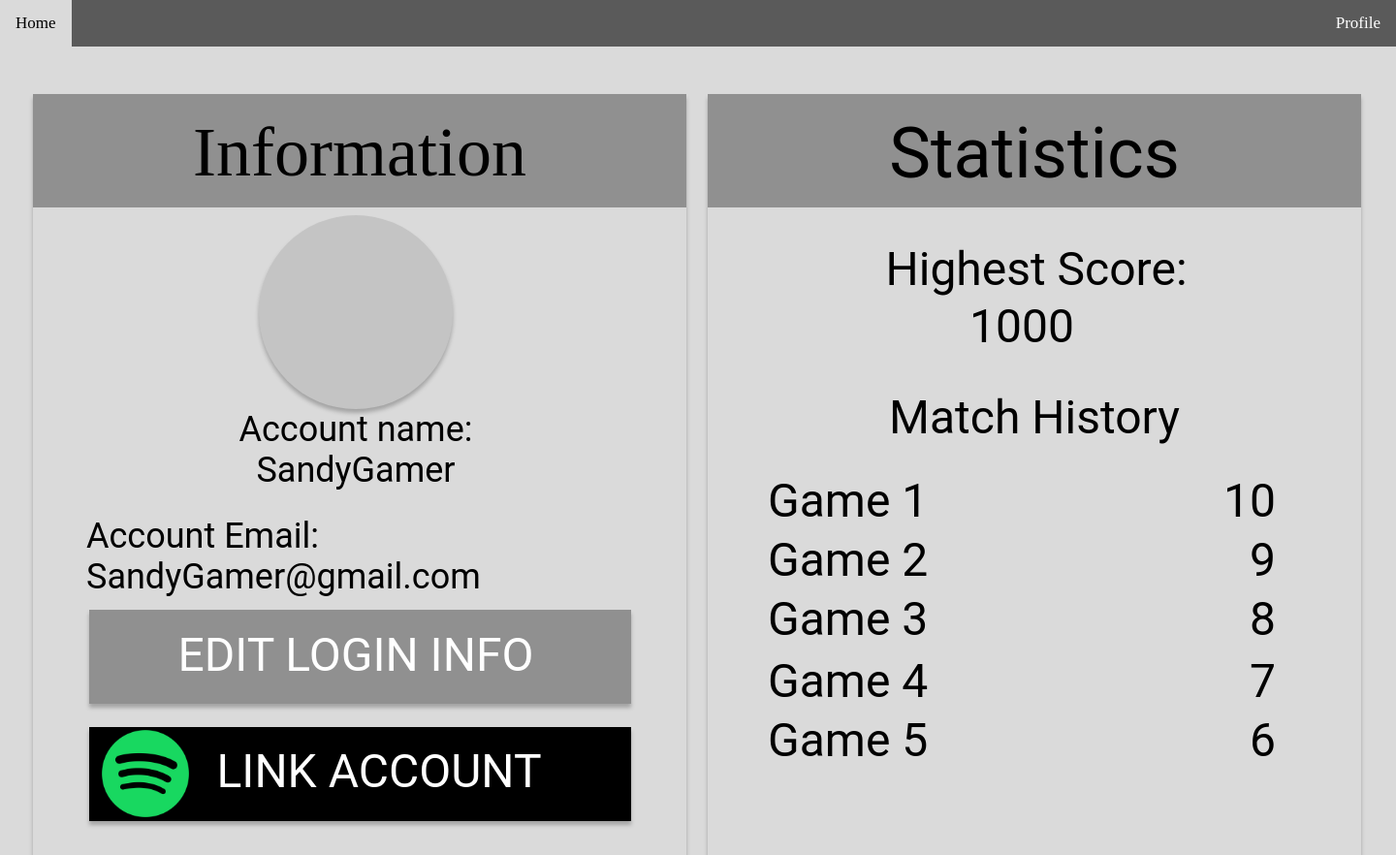
After one commit to gytanzo/MusicalChairs, a Flask app: template templates/profile.html in a window 1440 px wide. The commit adds this page. Shown: the whole page at 97% size. Run offline with Flask 2, Linux system fonts and the light colour scheme; the template is opened without the code that fills it, so the values that code supplies are empty.

Commit message:
#28: Created and imported basic profile from Figma

```diff
--- a/static/styles.css
+++ b/static/styles.css
@@ -172,3 +172,337 @@
 	font-size:40px;
 	letter-spacing:0;
 }
+.account_box {
+	box-shadow:0px 4px 4px rgba(0, 0, 0, 0.25);
+	width:674px;
+	height:785px;
+	position:absolute;
+	left:34px;
+	top:97px;
+}
+.account_information_box {
+	background-color:rgba(144.00000661611557, 144.00000661611557, 144.00000661611557, 1);
+	width:674px;
+	height:117px;
+	position:absolute;
+	left:34px;
+	top:97px;
+}
+.account_info_text {
+	color:rgba(0, 0, 0, 1);
+	width:498px;
+	height:57px;
+	position:absolute;
+	left:122px;
+	top:116px;
+	font-family:Quattrocento Sans;
+	text-align:center;
+	font-size:72px;
+	letter-spacing:0;
+}
+.account_info_name {
+	color:rgba(0, 0, 0, 1);
+	width:630px;
+	height:107px;
+	position:absolute;
+	left:52px;
+	top:422px;
+	font-family:Roboto;
+	text-align:center;
+	font-size:36px;
+	letter-spacing:0;
+}
+.account_info_email {
+	color:rgba(0, 0, 0, 1);
+	width:631px;
+	height:108px;
+	position:absolute;
+	left:89px;
+	top:532px;
+	font-family:Roboto;
+	text-align:left;
+	font-size:36px;
+	letter-spacing:0;
+}
+.linkbox {
+	box-shadow:0px 4px 4px rgba(0, 0, 0, 0.25);
+	background-color:rgba(0, 0, 0, 1);
+	width:559px;
+	height:97px;
+	position:absolute;
+	left:92px;
+	top:750px;
+}
+.link_text {
+	color:rgba(255, 255, 255, 1);
+	width:358px;
+	height:62px;
+	position:absolute;
+	left:212px;
+	top:767px;
+	font-family:Roboto;
+	text-align:center;
+	font-size:48px;
+	letter-spacing:0;
+}
+.spotlogo {
+	width:90px;
+	height:90px;
+	position:absolute;
+	left:105px;
+	top:753px;
+	background-image:url(../images/Spotify_logo_without_text.svg.png);
+	background-repeat:no-repeat;
+	background-size:cover;
+}
+.stats_box {
+	box-shadow:0px 4px 4px rgba(0, 0, 0, 0.25);
+	width:674px;
+	height:785px;
+	position:absolute;
+	left:730px;
+	top:97px;
+}
+.statistics {
+	background-color:rgba(144.00000661611557, 144.00000661611557, 144.00000661611557, 1);
+	width:674px;
+	height:117px;
+	position:absolute;
+	left:730px;
+	top:97px;
+}
+.statstext {
+	color:rgba(0, 0, 0, 1);
+	width:498px;
+	height:57px;
+	position:absolute;
+	left:818px;
+	top:116px;
+	font-family:Roboto;
+	text-align:center;
+	font-size:72px;
+	letter-spacing:0;
+}
+.scorebox {
+	box-shadow:0px 4px 4px rgba(0, 0, 0, 0.25);
+	border-radius:500px;
+	background-color:rgba(196.00000351667404, 196.00000351667404, 196.00000351667404, 1);
+	width:200px;
+	height:200px;
+	position:absolute;
+	left:267px;
+	top:222px;
+}
+.logbox {
+	box-shadow:0px 4px 4px rgba(0, 0, 0, 0.25);
+	background-color:rgba(144.00000661611557, 144.00000661611557, 144.00000661611557, 1);
+	width:559px;
+	height:97px;
+	position:absolute;
+	left:92px;
+	top:629px;
+}
+.edit_logtext {
+	color:rgba(255, 255, 255, 1);
+	width:556px;
+	height:62px;
+	position:absolute;
+	left:89px;
+	top:647px;
+	font-family:Roboto;
+	text-align:center;
+	font-size:48px;
+	letter-spacing:0;
+}
+.matchbox {
+	background-color:rgb(218, 218, 218);
+	width:610px;
+	height:139px;
+	position:absolute;
+	left:762px;
+	top:239px;
+}
+.hiscore_text {
+	color:rgba(0, 0, 0, 1);
+	width:524px;
+	height:66px;
+	position:absolute;
+	left:807px;
+	top:249px;
+	font-family:Roboto;
+	text-align:center;
+	font-size:48px;
+	letter-spacing:0;
+}
+.hiscore {
+	color:rgba(0, 0, 0, 1);
+	width:524px;
+	height:66px;
+	position:absolute;
+	left:792px;
+	top:308px;
+	font-family:Roboto;
+	text-align:center;
+	font-size:48px;
+	letter-spacing:0;
+}
+.matchtext {
+	background-color:rgb(218, 218, 218);
+	width:610px;
+	height:452px;
+	position:absolute;
+	left:762px;
+	top:391px;
+}
+.match_text {
+	color:rgba(0, 0, 0, 1);
+	width:476px;
+	height:73px;
+	position:absolute;
+	left:829px;
+	top:402px;
+	font-family:Roboto;
+	text-align:center;
+	font-size:48px;
+	letter-spacing:0;
+}
+.prevscores {
+	transform: rotate(9.939887416193811e-17deg);
+	width:610px;
+	height:0px;
+	position:absolute;
+	left:762px;
+	top:462px;
+}
+.matchhistory {
+	color:rgba(0, 0, 0, 1);
+	width:557px;
+	height:347px;
+	position:absolute;
+	left:788px;
+	top:482px;
+	font-family:Roboto;
+	text-align:left;
+	font-size:48px;
+	letter-spacing:0;
+}
+.e11_77 {
+	color:rgba(0, 0, 0, 1);
+	width:172px;
+	height:80px;
+	position:absolute;
+	left:792px;
+	top:488px;
+	font-family:Roboto;
+	text-align:left;
+	font-size:48px;
+	letter-spacing:0;
+}
+.e11_78 {
+	color:rgba(0, 0, 0, 1);
+	width:172px;
+	height:80px;
+	position:absolute;
+	left:792px;
+	top:610px;
+	font-family:Roboto;
+	text-align:left;
+	font-size:48px;
+	letter-spacing:0;
+}
+.e11_79 {
+	color:rgba(0, 0, 0, 1);
+	width:172px;
+	height:80px;
+	position:absolute;
+	left:792px;
+	top:674px;
+	font-family:Roboto;
+	text-align:left;
+	font-size:48px;
+	letter-spacing:0;
+}
+.e11_80 {
+	color:rgba(0, 0, 0, 1);
+	width:172px;
+	height:80px;
+	position:absolute;
+	left:792px;
+	top:549px;
+	font-family:Roboto;
+	text-align:left;
+	font-size:48px;
+	letter-spacing:0;
+}
+.e11_81 {
+	color:rgba(0, 0, 0, 1);
+	width:172px;
+	height:80px;
+	position:absolute;
+	left:792px;
+	top:735px;
+	font-family:Roboto;
+	text-align:left;
+	font-size:48px;
+	letter-spacing:0;
+}
+.e11_88 {
+	color:rgba(0, 0, 0, 1);
+	width:172px;
+	height:80px;
+	position:absolute;
+	left:1144px;
+	top:488px;
+	font-family:Roboto;
+	text-align:right;
+	font-size:48px;
+	letter-spacing:0;
+}
+.e11_89 {
+	color:rgba(0, 0, 0, 1);
+	width:172px;
+	height:80px;
+	position:absolute;
+	left:1144px;
+	top:610px;
+	font-family:Roboto;
+	text-align:right;
+	font-size:48px;
+	letter-spacing:0;
+}
+.e11_90 {
+	color:rgba(0, 0, 0, 1);
+	width:172px;
+	height:80px;
+	position:absolute;
+	left:1144px;
+	top:674px;
+	font-family:Roboto;
+	text-align:right;
+	font-size:48px;
+	letter-spacing:0;
+}
+.e11_91 {
+	color:rgba(0, 0, 0, 1);
+	width:172px;
+	height:80px;
+	position:absolute;
+	left:1144px;
+	top:549px;
+	font-family:Roboto;
+	text-align:right;
+	font-size:48px;
+	letter-spacing:0;
+}
+.e11_92 {
+	color:rgba(0, 0, 0, 1);
+	width:172px;
+	height:80px;
+	position:absolute;
+	left:1144px;
+	top:735px;
+	font-family:Roboto;
+	text-align:right;
+	font-size:48px;
+	letter-spacing:0;
+}
--- /dev/null
+++ b/templates/profile.html
@@ -0,0 +1,80 @@
+<!DOCTYPE html>>
+<html>
+    <head>
+        <link rel="stylesheet" href="../static/styles.css">
+        <style>
+            body {
+                margin: 0;
+                background-color: rgb(218, 218, 218);
+            }
+
+            .navbar {
+                overflow: hidden;
+                background-color: rgb(90, 90, 90);
+                position: fixed;
+                top: 0;
+                width: 100%;
+            }
+
+            .navbar a {
+                float: left;
+                display: block;
+                color: #ffffff;
+                text-align: center;
+                padding: 14px 16px;
+                font-size: 17px;
+            }
+
+            .navbar a:hover {
+                background: rgb(218, 218, 218);
+                color: black;
+            }
+
+            .main {
+                padding: 16px;
+                margin-top: 30px;
+            }
+        </style>
+    </head>
+
+    <body>
+        <div class="navbar">
+            <a href="index.html" style="text-decoration: none;">Home</a>
+            <a href="profile.html" style="text-decoration: none; float: right;">Profile</a>
+        </div>
+        <div class="main"></div>
+        <div class="account_box"></div>
+        <div class="account_information_box"></div>
+            <span  class="account_info_text">Information</span>
+            <span  class="account_info_name">Account name:
+            <br>
+            SandyGamer</span>
+            <span  class="account_info_email">Account Email: SandyGamer@gmail.com</span>
+        <div class="linkbox"></div>
+            <span  class="link_text">LINK ACCOUNT</span>
+        <div class="spotlogo"></div>
+        <div class="stats_box"></div>
+        <div class="statistics"></div>
+            <span  class="statstext">Statistics</span>
+        <div class="scorebox"></div>
+        <div class="logbox"></div>
+            <span  class="edit_logtext">EDIT LOGIN INFO</span>
+        <div class="matchbox"></div>
+            <span  class="hiscore_text">Highest Score:</span>
+            <span  class="hiscore">1000</span>
+        <div class="matchtext"></div>
+            <span  class="match_text">Match History</span>
+        <div class="prevscores"></div>
+        <span  class="e11_77">Game 1</span>
+        <span  class="e11_78">Game 3</span>
+        <span  class="e11_79">Game 4</span>
+        <span  class="e11_80">Game 2</span>
+        <span  class="e11_81">Game 5</span>
+        <span  class="e11_88">10</span>
+        <span  class="e11_89">8</span>
+        <span  class="e11_90">7</span>
+        <span  class="e11_91">9</span>
+        <span  class="e11_92">6</span>
+    </body>
+
+</html>
```
Also changed, not shown: images/Spotify_logo_without_text.svg.png (added).
